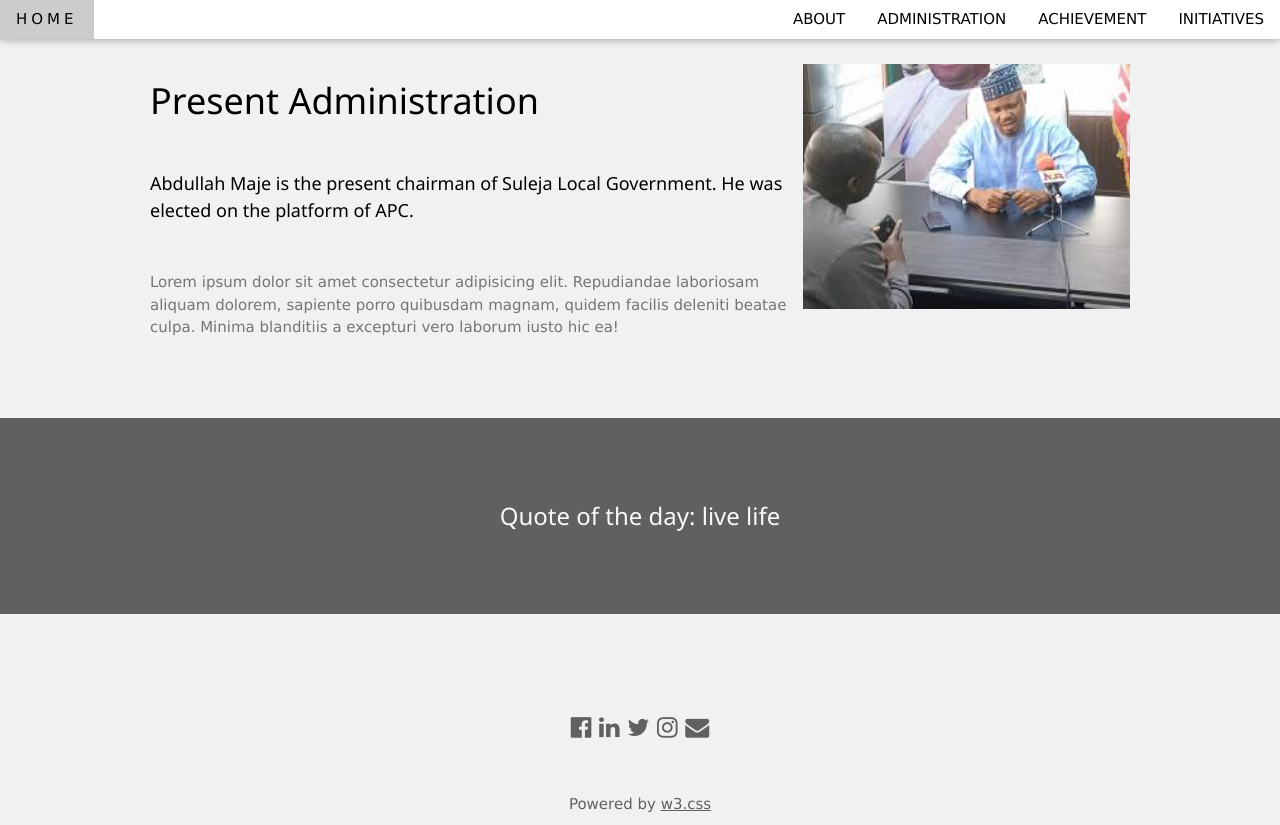
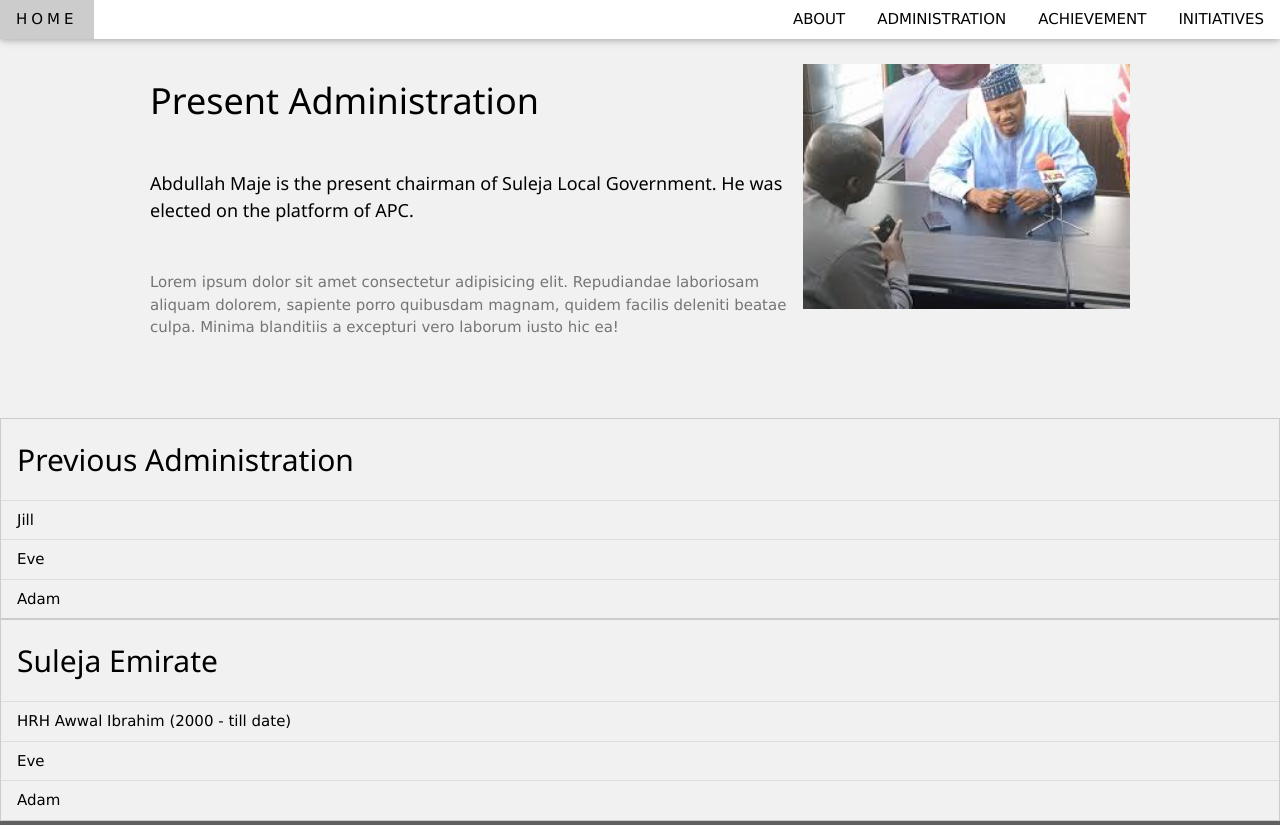
Before and after one commit to ibnahmadbello/suleja, a plain HTML site: page admin.html in a window 1280 px wide. Shown: the top 825 px of the page. Drawn offline with nearby package versions, Linux system fonts and the light colour scheme.

Commit message:
Previous administration

```diff
--- a/admin.html
+++ b/admin.html
@@ -60,7 +60,19 @@
 </div>
 
 
+<ul class="w3-ul w3-border">
+  <li><h2>Previous Administration</h2></li>
+  <li>Jill</li>
+  <li>Eve</li>
+  <li>Adam</li>
+</ul>
 
+<ul class="w3-ul w3-border">
+  <li><h2>Suleja Emirate</h2></li>
+  <li>HRH Awwal Ibrahim (2000 - till date)</li>
+  <li>Eve</li>
+  <li>Adam</li>
+</ul>
 
           <div class="w3-container w3-black w3-center w3-opacity w3-padding-64">
             <h1 class="w3-margin w3-xlarge">Quote of the day: live life</h1>
```
